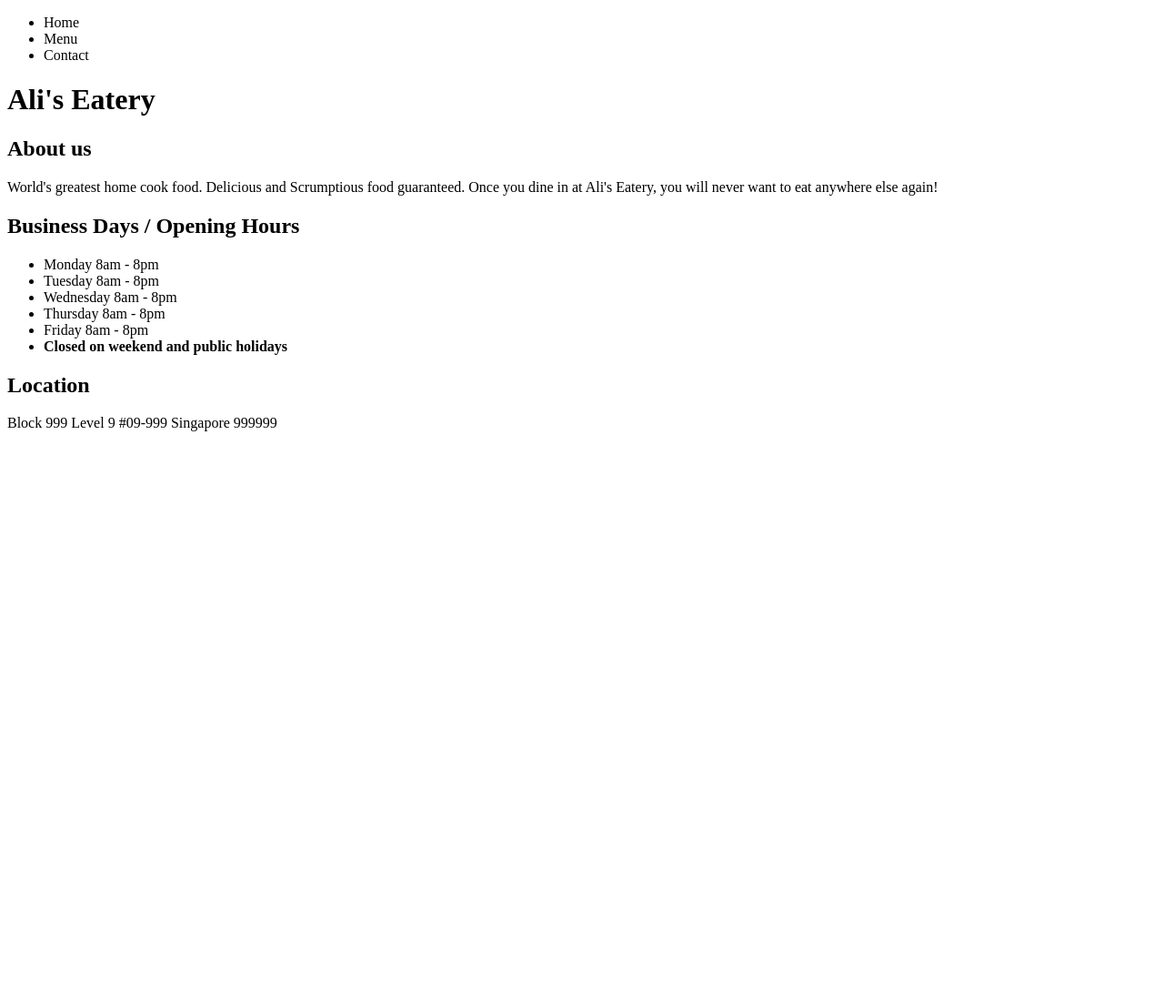
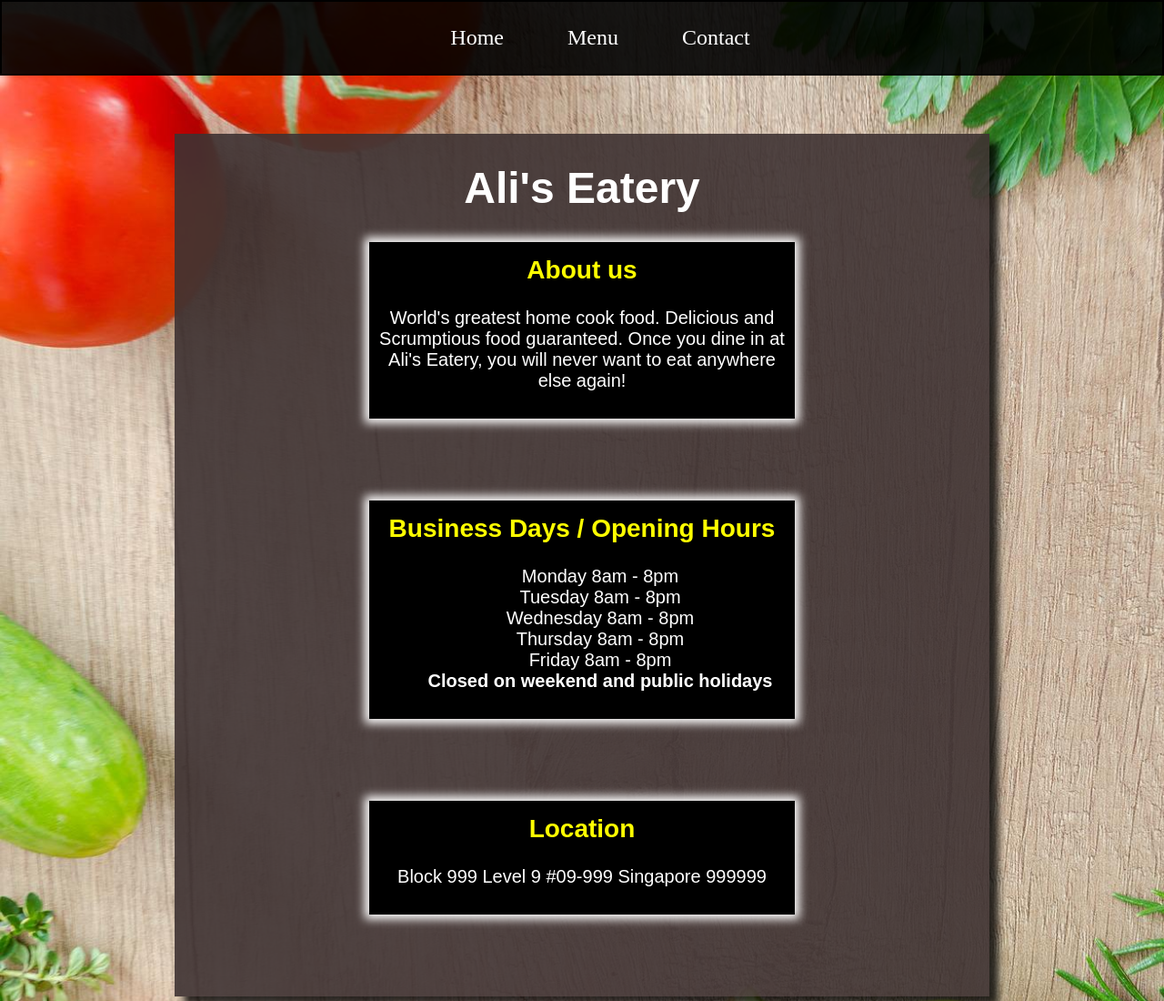
Before and after one commit to ElginL/odin-restaurant, a website built with webpack: page dist/index.html in a window 1280 px wide. Shown: the top 1100 px of the page at 91% size. Before the commit the page ends 800 px from the top, so only its background shows below. Built offline with nearby package versions, Linux system fonts and the light colour scheme.

Commit message:
hardcoded html css for main page

```diff
--- a/package.json
+++ b/package.json
@@ -19,6 +19,8 @@
   },
   "homepage": "https://github.com/ElginL/odin-restaurant#readme",
   "devDependencies": {
+    "css-loader": "^6.7.1",
+    "style-loader": "^3.3.1",
     "webpack": "^5.72.0",
     "webpack-cli": "^4.9.2",
     "webpack-dev-server": "^4.9.0"
--- /dev/null
+++ b/src/styles.css
@@ -0,0 +1,95 @@
+body {
+    margin: 0;
+}
+
+#content {
+    width: 100%;
+    background: url('./images/foodbg.jpg');
+    position: absolute;
+    z-index: 10;
+    background-repeat: no-repeat;
+    background-size: cover;
+}
+
+.navigation-bar > ul {
+    list-style: none;
+    display: flex;
+    justify-content: center;
+}
+
+.navigation-bar {
+    border: 2px solid black;
+    background-color: rgba(0, 0, 0, 0.9);
+}
+
+.nav-item {
+    font-size: 1.5rem;
+    padding: 5px;
+    margin: 5px 30px 5px 30px;
+}
+
+.nav-link {
+    color: white;
+    text-decoration: none;
+}
+
+.nav-link:hover {
+    color: rgba(255, 255, 255, 0.5)
+}
+
+.details-card {
+    box-shadow: 10px 10px 8px rgba(0, 0, 0, 0.8);
+    background-color: rgba(63, 50, 50, 0.9);
+    color: white;
+    margin: 5% 15%;
+    display: flex;
+    flex-direction: column;
+    align-items: center;
+    font-family: Arial, Helvetica, sans-serif;
+}
+
+.details-card-content-container {
+    box-shadow: 0 0 10px 5px white;
+    background-color: black;
+    width: 50%;
+    display: flex;
+    flex-direction: column;
+    align-items: center;
+    padding: 10px;
+    margin-bottom: 90px;
+}
+
+.details-card-content {
+    font-size: 1.25rem;
+    text-align: center;
+}
+
+#opening-hours {
+    list-style: none;
+}
+
+.card-title {
+    font-size: 1.75rem;
+    margin: 5px;
+    color: yellow;
+    text-align: center;
+}
+
+footer > ul {
+    display: flex;
+    justify-content: space-around;
+    margin-bottom: 0;
+    list-style: none;
+    padding: 10px;
+    background-color: rgba(0, 0, 0, 0.9);
+}
+
+.details-card-title {
+    font-size: 3rem;
+}
+
+.footer-text {
+    font-size: 1.2rem;
+    color: white;
+    margin: 20px 0;
+}
```
Also changed, not shown: dist/index.html, src/images/foodbg.jpg (added), 1 other file.
